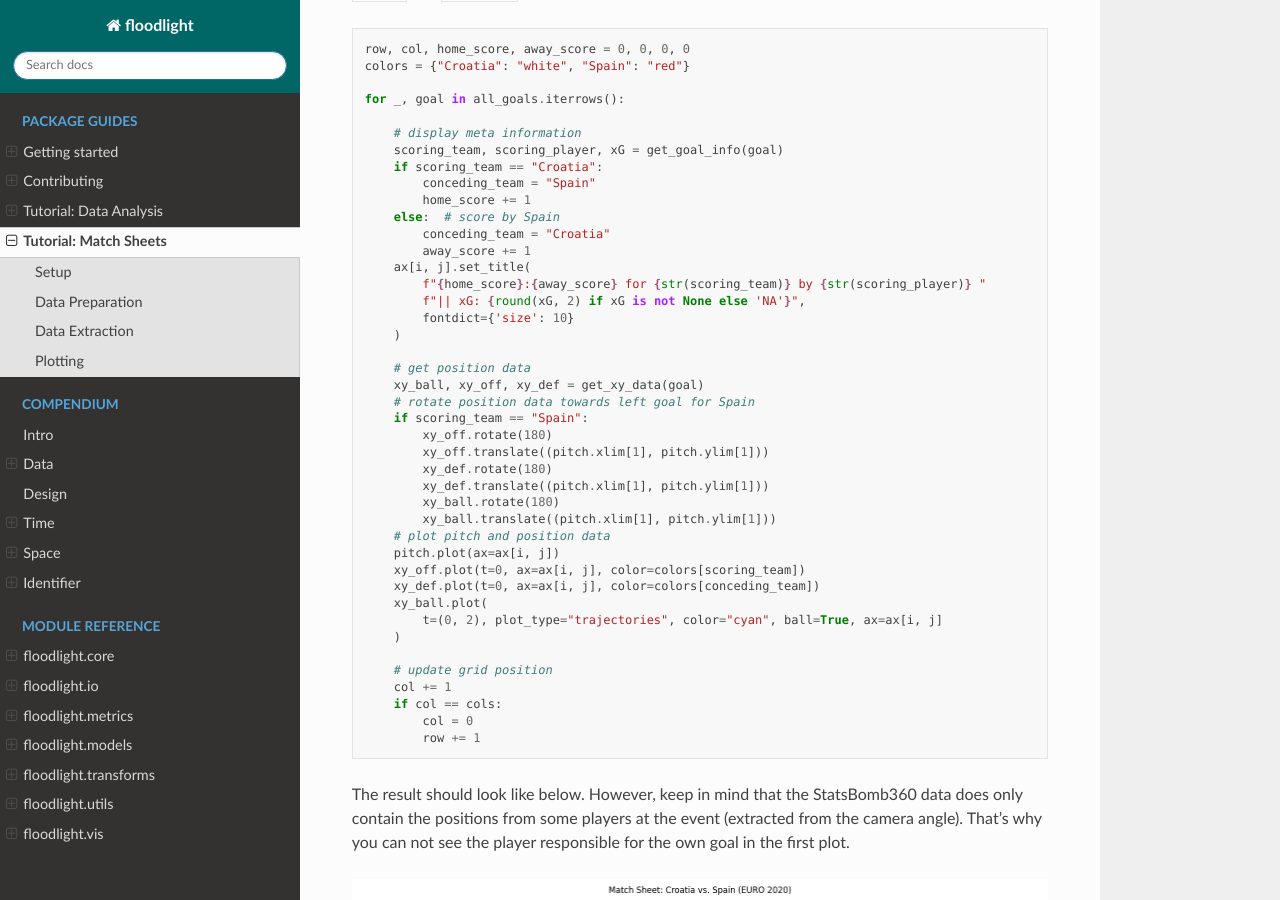
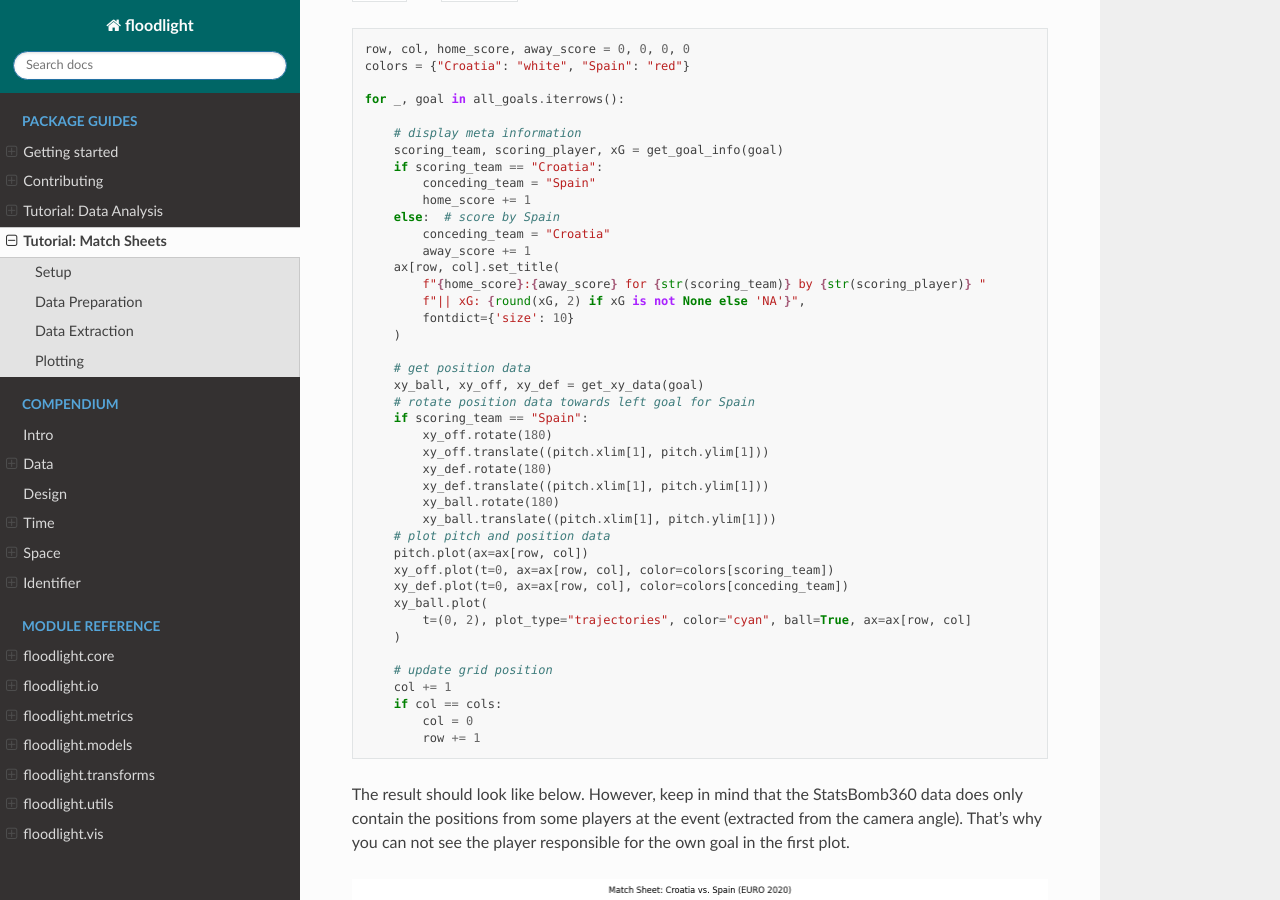
Before and after one commit to floodlight-sports/floodlight, a Sphinx documentation site: the page built from docs/source/guides/tutorial_matchsheets.rst, in a window 1280 px wide and 900 px high, scrolled down 5042 px. Built offline with Sphinx 7.4.7 and the Read the Docs theme 2.0.0, drawn with Linux system fonts in a browser that asks for light colours.

Commit message:
Update tutorial_matchsheets.rst
i, j is not defined. Changed to row, col in the for loop

```diff
--- a/docs/source/guides/tutorial_matchsheets.rst
+++ b/docs/source/guides/tutorial_matchsheets.rst
@@ -159,7 +159,7 @@ Now we can use the predefined functions to create a plot of a single goal (e.g.
 
     fig, ax = plt.subplots()
     scoring_team, scoring_player, xG = get_goal_info(goal)
-    ax[i, j].set_title(
+    ax.set_title(
         f"Goal for {scoring_team} by {str(scoring_player)} "
         f"|| xG: {round(xG, 2) if xG is not None else 'NA'}",
         fontdict={'size': 9}
@@ -211,7 +211,7 @@ Now we create the match sheet by iterating over all goals and updating the respe
         else:  # score by Spain
             conceding_team = "Croatia"
             away_score += 1
-        ax[i, j].set_title(
+        ax[row, col].set_title(
             f"{home_score}:{away_score} for {str(scoring_team)} by {str(scoring_player)} "
             f"|| xG: {round(xG, 2) if xG is not None else 'NA'}",
             fontdict={'size': 10}
@@ -228,11 +228,11 @@ Now we create the match sheet by iterating over all goals and updating the respe
             xy_ball.rotate(180)
             xy_ball.translate((pitch.xlim[1], pitch.ylim[1]))
         # plot pitch and position data
-        pitch.plot(ax=ax[i, j])
-        xy_off.plot(t=0, ax=ax[i, j], color=colors[scoring_team])
-        xy_def.plot(t=0, ax=ax[i, j], color=colors[conceding_team])
+        pitch.plot(ax=ax[row, col])
+        xy_off.plot(t=0, ax=ax[row, col], color=colors[scoring_team])
+        xy_def.plot(t=0, ax=ax[row, col], color=colors[conceding_team])
         xy_ball.plot(
-            t=(0, 2), plot_type="trajectories", color="cyan", ball=True, ax=ax[i, j]
+            t=(0, 2), plot_type="trajectories", color="cyan", ball=True, ax=ax[row, col]
         )
 
         # update grid position
```
